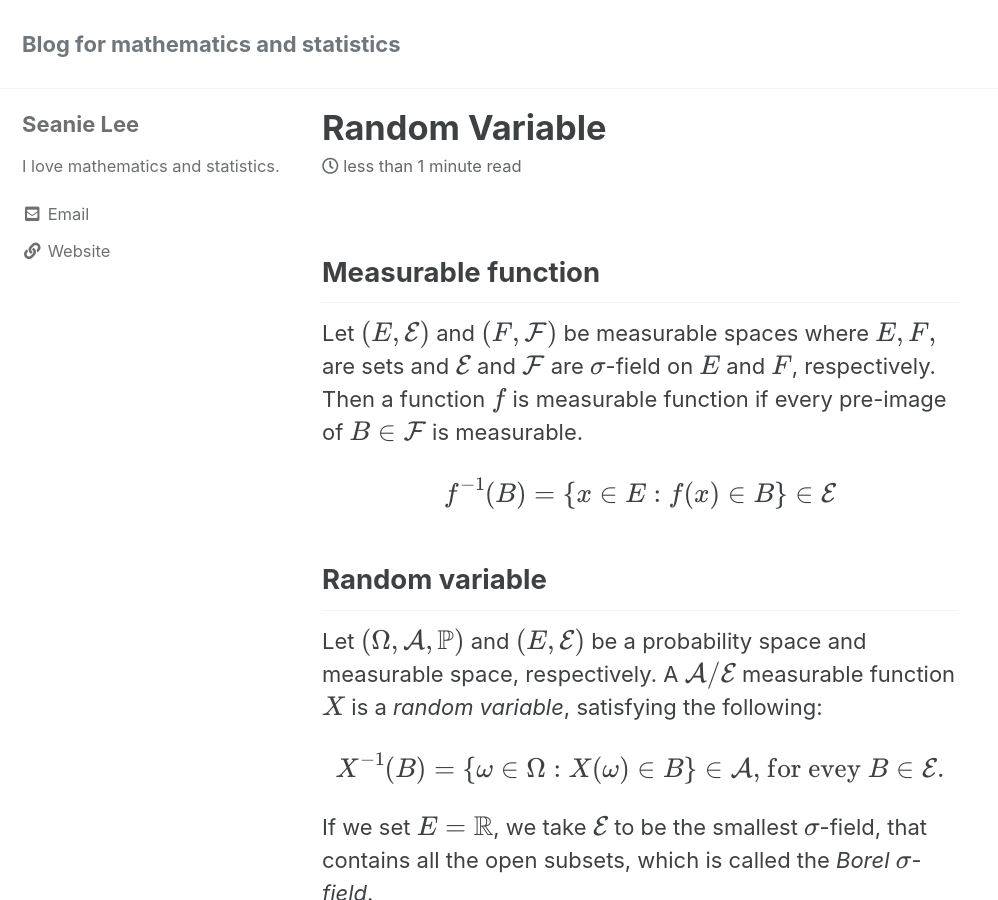
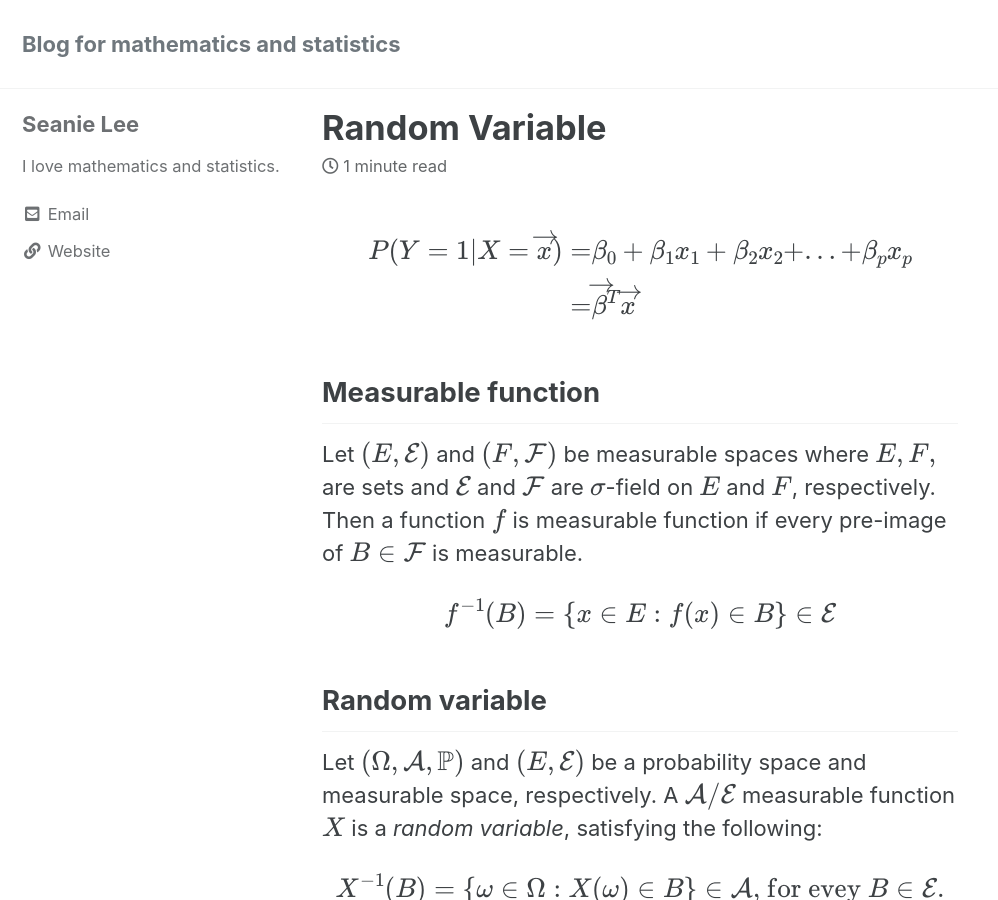
Before and after one commit to seanie12/blog, a Jekyll site: the page built from _posts/2020-12-24-random-variable.md, in a window 1280 px wide and 900 px high. Shown: the whole window, without its empty margins (0-998 px from the left). Built offline with Jekyll 4.4.1, drawn with Linux system fonts in a browser that asks for light colours; cached includes are drawn as plain includes; formulas are drawn with MathJax 3.

Commit message:
Update 2020-12-24-random-variable.md

```diff
--- a/_posts/2020-12-24-random-variable.md
+++ b/_posts/2020-12-24-random-variable.md
@@ -4,7 +4,11 @@ title: "Random Variable"
 use_math: true
 ---
 
-
+$$
+\begin{align*}
+P(Y=1|X=\overrightarrow { x } )=&{ \beta  }_{ 0 }+{ \beta  }_{ 1 }{ x }_{ 1 }+{ \beta  }_{ 2 }{ x }_{ 2 }+...+{ \beta  }_{ p }{ x }_{ p }\\=&{ \overrightarrow { \beta  }  }^{ T }\overrightarrow { x }
+\end{align*}
+$$
 
 ## Measurable function
 Let $(E, \mathcal{E})$ and $(F, \mathcal{F})$ be measurable spaces where  $E,F,$ are sets and $\mathcal{E}$ and $\mathcal{F}$ are $\sigma$-field on $E$ and $F$, respectively. Then a function $f$ is measurable function if every pre-image of $B \in \mathcal{F}$ is measurable.
```
